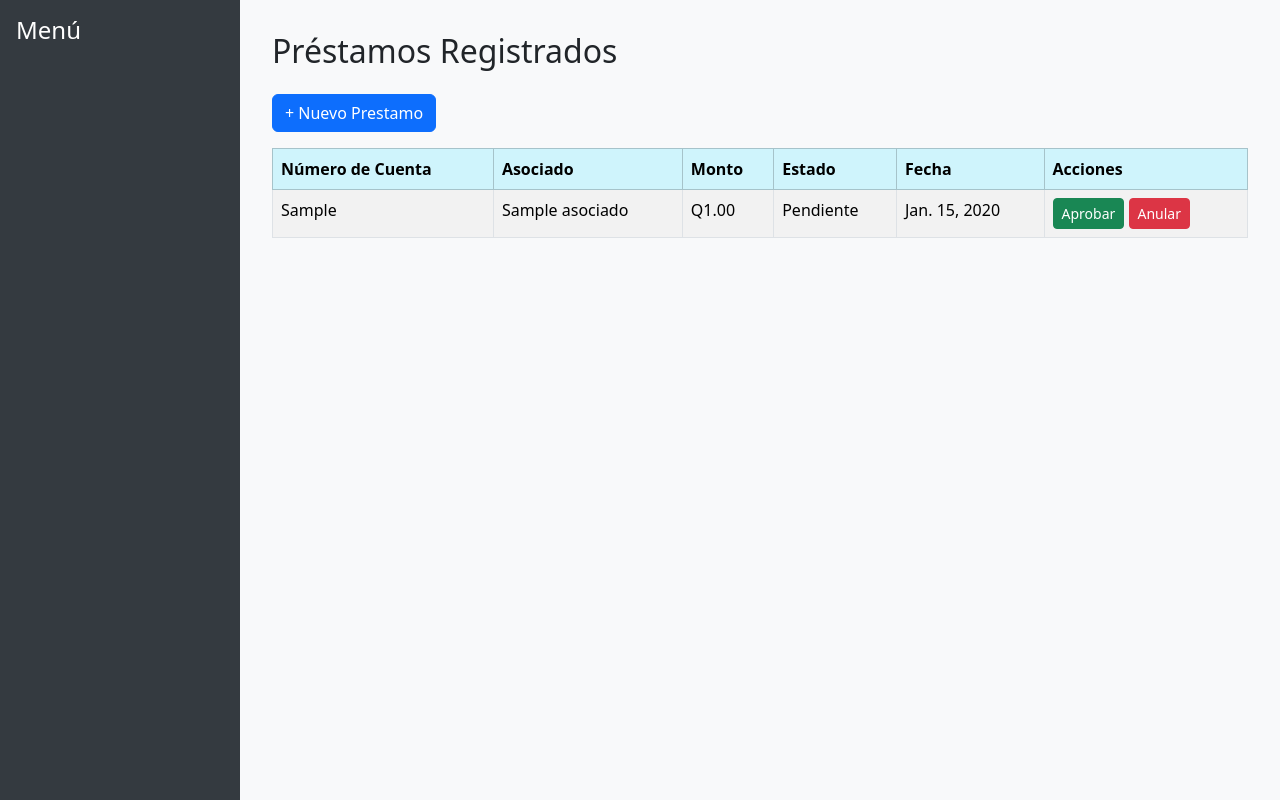
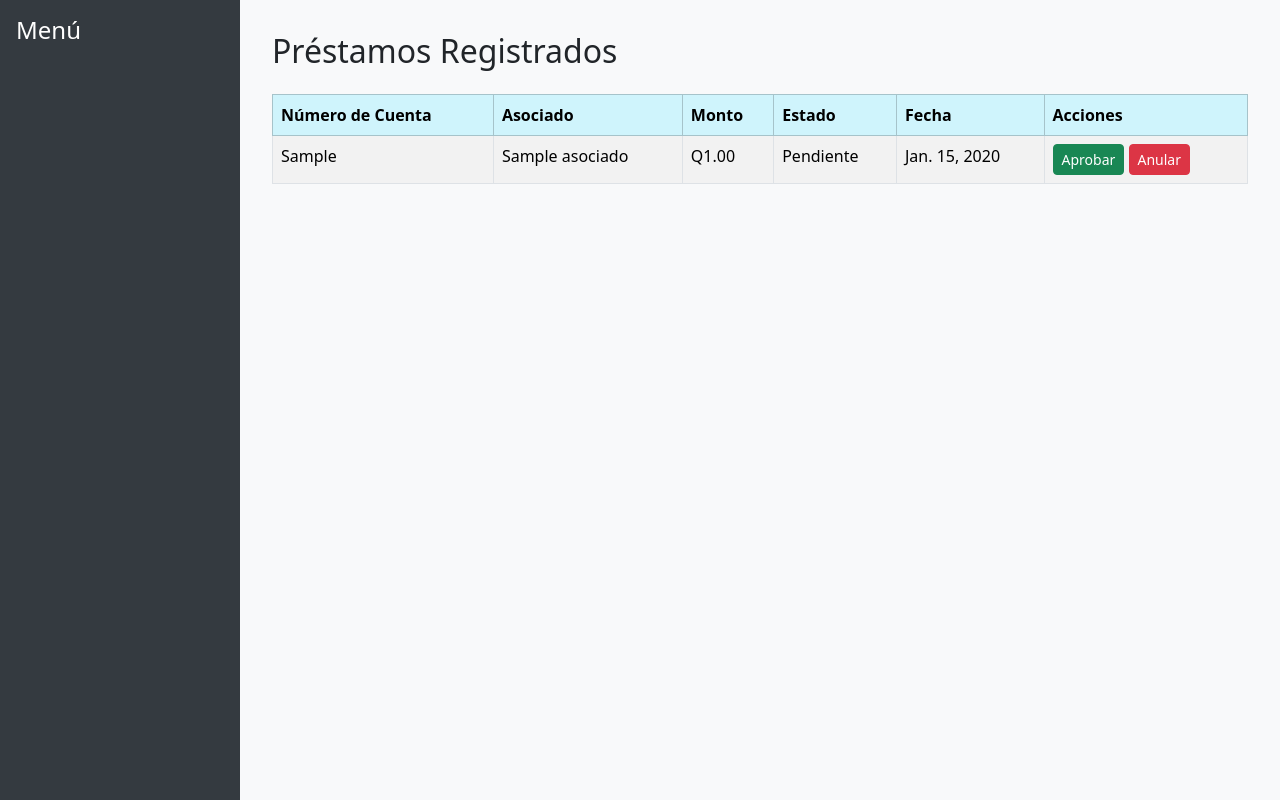
Before and after one commit to Juan-D15/Sistema-de-Gesti-n-Cooperativa, a Django app: page /prestamos/lista/ in a window 1280 px wide. Run offline with Django 5.2, Linux system fonts and the light colour scheme; tables that the repository leaves empty hold one stand-in row (values such as "Sample post").

Commit message:
Lista de los prestamos

```diff
--- a/prestamos/templates/prestamos/lista.html
+++ b/prestamos/templates/prestamos/lista.html
@@ -2,7 +2,6 @@
 {% block title %}Préstamos{% endblock %}
 {% block content %}
 <h2 class="mb-4">Préstamos Registrados</h2>
-<a href="{% url 'registrar_prestamo' %}" class="btn btn-primary mb-3">+ Nuevo Prestamo</a>
 <table class="table table-striped table-bordered">
     <thead class="table-info">
         <tr>
```
